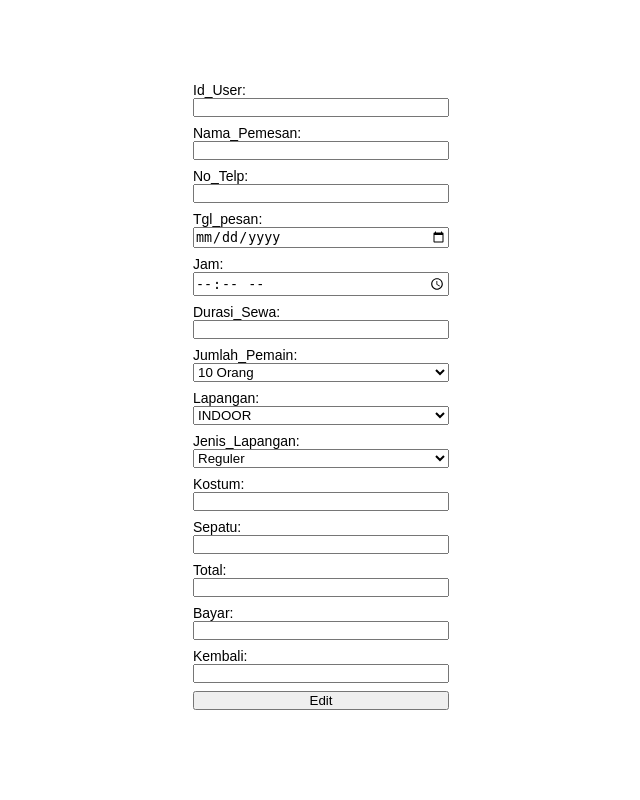
After one commit to ThisIsAngelo/sewa-futsal, a PHP site: page /admin/booking_edit.php in a window 1280 px wide. The commit adds this page. Shown: the whole page, without its empty margins (319-959 px from the left). Run offline with PHP 8.4, Linux system fonts and the light colour scheme; data that the repository does not hold is empty.

Commit message:
feat: add edit_admin and & some chore

```diff
--- /dev/null
+++ b/admin/booking_edit.php
@@ -0,0 +1,91 @@
+<?php
+session_start();
+include '../koneksi.php';
+
+if (isset($_GET['edit'])) {
+    $id = $_GET['edit'];
+    $sql = mysqli_query($koneksi, "SELECT * FROM sewa_user WHERE id = '$id'");
+    $result =  mysqli_fetch_assoc($sql);
+    $id_user = $result['id_user'];
+    $nama_pemesan = $result['nama_pemesan'];
+    $no_telepon = $result['no_telepon'];
+    $tgl_pesan = $result['tgl_pesan'];
+    $jam = $result['jam'];
+    $durasi_sewa = $result['durasi_sewa'];
+    $jumlah_pemain = $result['jumlah_pemain'];
+    $lapangan = $result['lapangan'];
+    $jenis_lapangan = $result['jenis_lapangan'];
+    $kostum = $result['kostum'];
+    $sepatu = $result['sepatu'];
+    $total = $result['total'];
+    $bayar  = $result['bayar'];
+    $kembali  = $result['kembali'];
+}
+?>
+
+<!DOCTYPE html>
+<html lang="en">
+
+<head>
+    <meta charset="UTF-8">
+    <meta name="viewport" content="width=device-width, initial-scale=1.0">
+    <link rel="stylesheet" href="../css/booking/booking_edit.css">
+    <title>Edit</title>
+</head>
+
+<body>
+    <div class="container">
+        <form method="post" action="../proses.php">
+            <input type="hidden" value="<?php echo $id ?>" name="id">
+            <label for="">Id_User:</label>
+            <input type="text" readonly value="<?php echo $id_user ?>" name="id_user">
+            <label for="">Nama_Pemesan:</label>
+            <input type="text" value="<?php echo $nama_pemesan ?>" name="nama_pemesan">
+            <label for="">No_Telp:</label>
+            <input type="text" value="<?php echo $no_telepon ?>" name="no_telepon">
+            <label for="">Tgl_pesan:</label>
+            <input type="date" value="<?php echo $tgl_pesan ?>" name="tgl_pesan">
+            <label for="">Jam:</label>
+            <input type="time" value="<?php echo $jam ?>" name="jam">
+            <label for="">Durasi_Sewa:</label>
+            <input type="number" value="<?php echo $durasi_sewa ?>" name="durasi_sewa">
+            <label for="">Jumlah_Pemain:</label>
+            <select name="jumlah_pemain">
+                <option <?php if ($jumlah_pemain == 10) {
+                            echo 'selected';
+                        } ?> value="10">10 Orang</option>
+                <option <?php if ($jumlah_pemain == 20) {
+                            echo 'selected';
+                        } ?> value="20">20 Orang</option>
+            </select>
+            <label for="">Lapangan:</label>
+            <select name="lapangan">
+                <option <?php if ($lapangan == 'INDOOR') {
+                            echo 'selected';
+                        } ?> value="INDOOR">INDOOR</option>
+                <option <?php if ($lapangan == 'OUTDOOR') {
+                            echo 'selected';
+                        } ?> value="OUTDOOR">OUTDOOR</option>
+            </select>
+            <label for="">Jenis_Lapangan:</label>
+            <select name="jenis_lapangan">
+                <option <?php if ($jenis_lapangan == 'Reguler') echo 'selected'; ?> value="Reguler">Reguler</option>
+                <option <?php if ($jenis_lapangan == 'Matras') echo 'selected'; ?> value="Matras">Matras</option>
+                <option <?php if ($jenis_lapangan == 'Rumput') echo 'selected'; ?> value="Rumput">Rumput</option>
+            </select>
+            <label for="">Kostum:</label>
+            <input type="number" value="<?php echo $kostum ?>" name="kostum">
+            <label for="">Sepatu:</label>
+            <input type="number" value="<?php echo $sepatu ?>" name="sepatu">
+            <label for="">Total:</label>
+            <input type="number" value="<?php echo $total ?>" name="total">
+            <label for="">Bayar:</label>
+            <input type="number" value="<?php echo $bayar ?>" name="bayar">
+            <label for="">Kembali:</label>
+            <input type="number" value="<?php echo $kembali ?>" name="kembali">
+            <input type="submit" value="Edit" name="admin">
+        </form>
+    </div>
+</body>
+
+</html>
--- /dev/null
+++ b/css/booking/booking_edit.css
@@ -0,0 +1,41 @@
+:root {
+  --ld: "Lexend Deca", sans-serif;
+}
+
+* {
+  margin: 0;
+  padding: 0;
+  box-sizing: border-box;
+  text-decoration: none;
+}
+
+html {
+  scroll-behavior: smooth;
+}
+
+body {
+  font-family: "Lexend Deca", sans-serif;
+}
+
+.container {
+  display: flex;
+  justify-content: center;
+  align-items: center;
+  flex-direction: column;
+  min-height: 100vh;
+}
+
+.container form {
+  display: flex;
+  flex-direction: column;
+  width: 20%;
+}
+
+.container form input,
+select {
+  margin-bottom: 0.5rem;
+}
+
+.container form label {
+  font-size: 14px;
+}
--- a/index.html
+++ b/index.html
@@ -38,8 +38,8 @@
       </nav>
 
       <div class="extra-nav">
-        <a href="login.html">Login</a>
-        <a href="register.html" class="register">Register</a>
+        <a class="login" href="login.html">Login</a>
+        <a class="register" href="register.html" class="register">Register</a>
       </div>
     </header>
 
--- a/user.php
+++ b/user.php
@@ -47,7 +47,8 @@ if (!isset($_SESSION['username'])) {
         </nav>
 
         <div class="extra-nav">
-            <a href="logout.php" class="logout" onclick="return confirm('Apakah anda yakin ingin logout?')">Logout</a>
+            <a href="booking/user_book.php" title="Profile"><i class="fa-regular fa-user"></i></a>
+            <a href="logout.php" title="Logout" onclick="return confirm('Apakah anda yakin ingin logout?')"><i class="fa-solid fa-right-from-bracket"></i></a>
         </div>
     </header>
 
```
Also changed, not shown: admin.php (deleted, +0 -53 lines), admin/admin.php (added, +41 -0 lines), admin/booking_now.php (added, +71 -0 lines), booking/booking.php (+10 -7 lines), booking/booking_confirm.php (+7 -6 lines), booking/user_book.php (+13 -1 lines), css/booking/booking.css (renamed from css/booking.css, +5 -13 lines), css/booking/booking_confirm.css (renamed from css/booking_confirm.css, +4 -12 lines), css/user.css (+17 -4 lines), css/user_book.css (added, +19 -0 lines), proses.php (+26 -2 lines).
